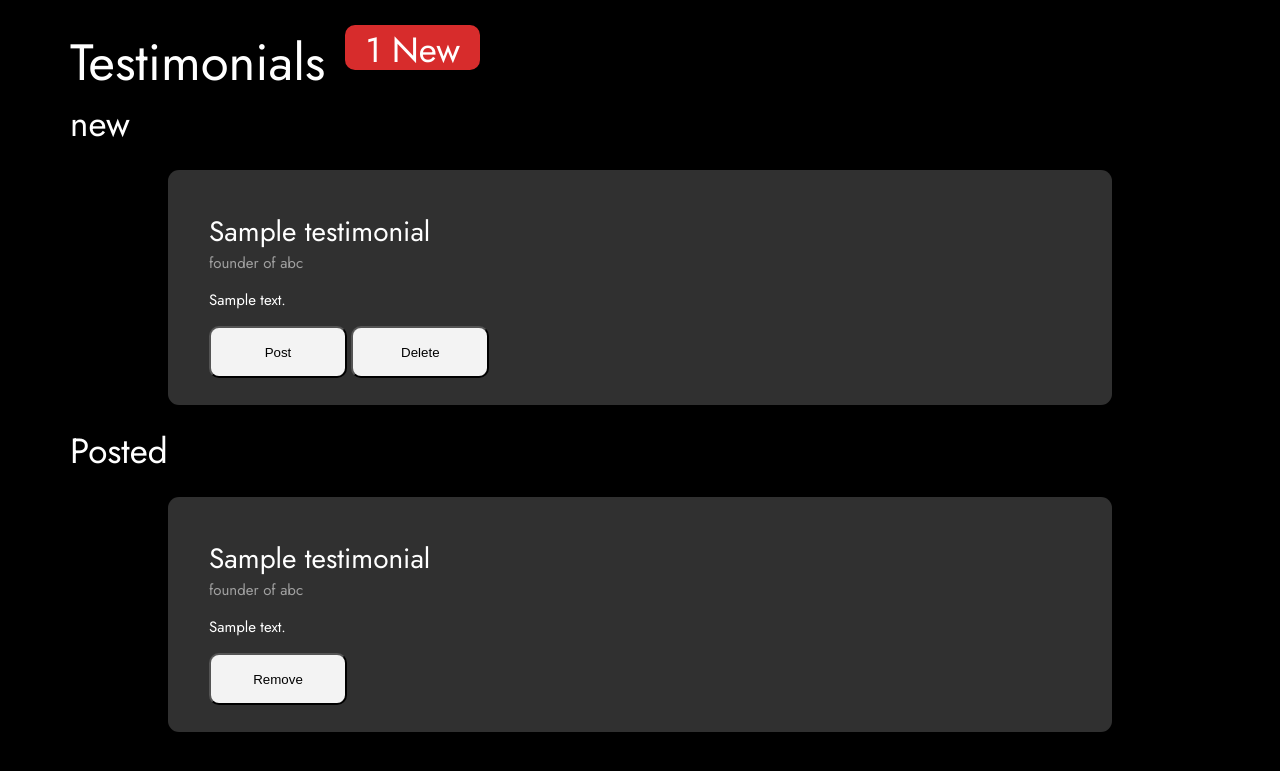
After one commit to arjungopik/Portfolio-joshua, a Flask app: page /testimonial_entry in a window 1280 px wide. The commit adds this page. Shown: the top 771 px of the page. Run offline with Flask 3, Linux system fonts and the light colour scheme; tables that the repository leaves empty hold one stand-in row (values such as "Sample post"); some libraries are stand-ins or nearby versions.

Commit message:
completed back end of testimonial,contactus

```diff
--- a/app.py
+++ b/app.py
@@ -8,25 +8,39 @@ db = SQLAlchemy(app)
 
 
 class FormData(db.Model):
-    __tablename__ = 'tesimonials'
+    __tablename__ = 'new_testimonials'  # Renamed table
     id = db.Column(db.Integer, primary_key=True)
     name = db.Column(db.String)
     email = db.Column(db.String)
     mobile_number = db.Column(db.String)
-    message = db.column(db.String)
+    linkedin = db.Column(db.String)
+    twitter = db.Column(db.String)
+    facebook = db.Column(db.String)
+    message = db.Column(db.String)
 
-class ContactUs(db.Model):
-    __tablename__= 'contactus'
-    id = db.Column(db.Integer,primary_key = True)
+class TestimonialData(db.Model):
+    __tablename__ = 'cnf_testimonials'  # Renamed table
+    id = db.Column(db.Integer, primary_key=True)
     name = db.Column(db.String)
     email = db.Column(db.String)
     mobile_number = db.Column(db.String)
-    message = db.column(db.String)
+    linkedin = db.Column(db.String)
+    twitter = db.Column(db.String)
+    facebook = db.Column(db.String)
+    message = db.Column(db.String)
 
+class ContactUs(db.Model):
+    __tablename__ = 'new_contactus'  # Renamed table
+    id = db.Column(db.Integer, primary_key=True)
+    name = db.Column(db.String)
+    email = db.Column(db.String)
+    mobile_number = db.Column(db.String)
+    message = db.Column(db.String)
 
 @app.route('/')
 def index():
-    return render_template('index.html')
+    row= TestimonialData.query.limit(9).all()
+    return render_template('index.html',row=row)
 
 
 
@@ -40,13 +54,18 @@ def submit_form():
         contact_data = ContactUs(name= name,email = email, mobile_number = mobile_number,message = message)
         db.session.add(contact_data)
         db.session.commit()
-
+        print(name,email,mobile_number,message)
+    else:
+        print("eoorrr")
     return redirect(url_for('index'))
 
 @app.route('/tesimonial', methods=['POST','GET'])
 def testimonial():
     if request.method =='POST':
         return render_template('testimonial_creation.html')
+@app.route('/article')
+def article():
+    return render_template('articles.html')
 
 
 @app.route('/testimonial_creation',methods = ['POST','GET'])
@@ -55,13 +74,71 @@ def testimonial_cration():
         name = request.form.get('fname')
         email = request.form.get('email')
         mobile_number = request.form.get('mobile_number')
+        linkedin = request.form.get('linkedin')
+        twitter = request.form.get('twitter')
+        facebook= request.form.get('facebook')
         message = request.form.get('message')
-        form_data = FormData(name=name,email=email,mobile_number=mobile_number,message=message)
+
+        form_data = FormData(name=name,email=email,mobile_number=mobile_number,linkedin = linkedin ,facebook = facebook,twitter = twitter,message=message)
         db.session.add(form_data)
         db.session.commit()
 
 
     return redirect(url_for('index'))
+@app.route('/testimonial_entry')
+def tesimonial_entry():
+    tps_data = FormData.query.all()
+    td = TestimonialData.query.all()
+    return render_template('testimonial_entry.html', tps_data=tps_data,td=td)
+
+@app.route('/contacts')
+def contactus():
+    tps_data = ContactUs.query.all()
+    return render_template('contactus.html', tps_data=tps_data)
+
+@app.route('/posttestmonial/<id>',methods = ['POST','GET'])
+def testmposting(id):
+    if request.method == 'POST':
+        if request.form['submit_button'] == "Post":
+            row = FormData.query.get(id)
+            name=row.name
+            email = row.email
+            mobile_number = row.mobile_number
+            linkedin = row.linkedin
+            twitter = row.twitter
+            facebook= row.facebook
+            message = row.message
+            cnfData = TestimonialData(name=name,email=email,mobile_number=mobile_number,linkedin=linkedin,twitter=twitter,facebook=facebook,message=message)
+            db.session.add(cnfData)
+            db.session.delete(row)
+            db.session.commit()
+        elif request.form['submit_button'] == "Delete":
+            row = FormData.query.get(id)
+            db.session.delete(row)
+            db.session.commit()
+    return redirect(url_for('tesimonial_entry'))
+
+@app.route('/edittestmonial/<id>',methods = ['POST','GET'])
+def testmedit(id):
+    if request.method == 'POST':
+        if request.form['submit_button'] == "Remove":
+            row = TestimonialData.query.get(id)
+            name=row.name
+            email = row.email
+            mobile_number = row.mobile_number
+            linkedin = row.linkedin
+            twitter = row.twitter
+            facebook= row.facebook
+            message = row.message
+            cnfData = FormData(name=name,email=email,mobile_number=mobile_number,linkedin=linkedin,twitter=twitter,facebook=facebook,message=message)
+            db.session.add(cnfData)
+            db.session.delete(row)
+            db.session.commit()
+            for i in range(100):
+                print(id)
+
+    return redirect(url_for('tesimonial_entry'))
+
 
 if __name__ == '__main__':
     with app.app_context():
--- /dev/null
+++ b/static/css/testimonial_entry.css
@@ -0,0 +1,87 @@
+:root{
+    --dark-color:#000000;;
+    --light-color: #D9D9D9;
+
+}
+*,
+*::after,
+*::before{
+  box-sizing: border-box;
+
+}
+body{
+  margin: 0;
+  font-family:"poppins",sans-serif;
+  background: var(--dark-color);
+}
+.wrapper{
+  max-width: 1865px;
+  padding: 0px 50px;
+
+}
+.wrapper h2{
+    color: #FFF;
+    font-family: Jost;
+    font-size: 51px;
+    padding: 0px 20px;
+    font-weight: 400;
+    margin: 0;
+}
+.wrapper h3{
+    color: #FFF;
+    font-family: Jost;
+    font-size: 35px;
+    font-weight: 400;
+    padding:  0px 20px;
+    margin: 0;
+}
+.wrapper .head_t{
+    display: flex;
+
+}
+.wrapper .newtests{
+    height: 45px;
+    background: #D72C2C;
+    border-radius: 10px;
+}
+.wrapper .new_entry .entries{
+    background: rgba(217, 217, 217, 0.22);
+    width: 80%;
+    height: 235px;
+    margin: 21px;
+    padding: 41px;
+    max-width: 1135px;
+    border-radius: 11px;
+}
+.wrapper h4{
+    color: #FFF;
+    font-family: Jost;
+    font-size: 28px;
+    font-weight: 400;
+    margin: 0;
+}
+.wrapper h6{
+    color: rgba(255, 255, 255, 0.54);
+    font-family: Jost;
+    font-size: 15px;
+    font-weight: 400;
+    margin: 0;
+}
+.wrapper p{
+    color: #FFF;
+    font-family: Jost;
+    font-size: 15px;
+    font-weight: 400;
+}
+.wrapper input{
+    width: 138px;
+    height: 52px;
+    border-radius: 10px;
+    background: rgba(255, 255, 255, 0.94);
+}
+.wrapper .new_entry{
+    display: flex;
+    flex-direction: column;
+    justify-content: center; /* Align entries to the center horizontally */
+    align-items: center;
+}
--- /dev/null
+++ b/templates/testimonial_entry.html
@@ -0,0 +1,60 @@
+<!DOCTYPE html>
+<html lang="en">
+<head>
+    <meta charset="UTF-8">
+    <meta name="viewport" content="width=device-width, initial-scale=1.0">
+    <title>Tesimonal Entry</title>
+    <meta charset="UTF-8">
+    <meta name="viewport" content="width=device-width, initial-scale=1.0">`
+    <link rel="stylesheet" href="{{ url_for('static',filename='css/testimonial_entry.css') }}">
+    <link rel="preconnect" href="https://fonts.googleapis.com">
+    <link rel="preconnect" href="https://fonts.gstatic.com" crossorigin>
+    <link href="https://fonts.googleapis.com/css2?family=Poppins&display=swap" rel="stylesheet">
+    <link href="https://fonts.googleapis.com/css2?family=Jost&display=swap" rel="stylesheet">
+    <link rel="stylesheet" href="path/to/font-awesome/css/font-awesome.min.css">
+
+</head>
+<body>
+    <div class="wrapper">
+        <div class="head_t">
+            <h2>
+                Testimonials
+            </h2>
+            <div class="newtests">
+                <h3>{{ tps_data | count }} New </h3>
+            </div>
+        </div>
+        <h3>new</h3>
+        <div class="new_entry">
+            {% for data in tps_data %}
+            <div class="entries">
+                <h4>{{ data.name }}</h4>
+                <h6>founder of abc</h6>
+                <p>{{ data.message }}</p>
+                <div class="btns">
+                    <form action="/posttestmonial/{{data.id}}" method="POST">
+                        <input type="submit" name="submit_button" value="Post">
+                        <input type="submit" name="submit_button" value="Delete">
+                    </form>
+                </div>
+            </div>
+            {% endfor %}
+        </div>
+        <h3>Posted</h3>
+        <div class="new_entry">
+            {% for data in td %}
+            <div class="entries">
+                <h4>{{ data.name }}</h4>
+                <h6>founder of abc</h6>
+                <p>{{ data.message }}</p>
+                <div class="btns">
+                    <form action="/edittestmonial/{{data.id}}" method="POST">
+                        <input type="submit" name="submit_button" value="Remove">
+                    </form>
+                </div>
+            </div>
+            {% endfor %}
+        </div>
+    </div>
+</body>
+</html>
```
Also changed, not shown: static/css/articles.css (added, +90 -0 lines), static/css/style.css (+92 -45 lines), static/css/testimonial.css (+59 -3 lines), templates/articles.html (added, +54 -0 lines), templates/contactus.html (added, +41 -0 lines), templates/index.html (+28 -28 lines), templates/testimonial_creation.html (+32 -2 lines), static/img/Article.png (added).
